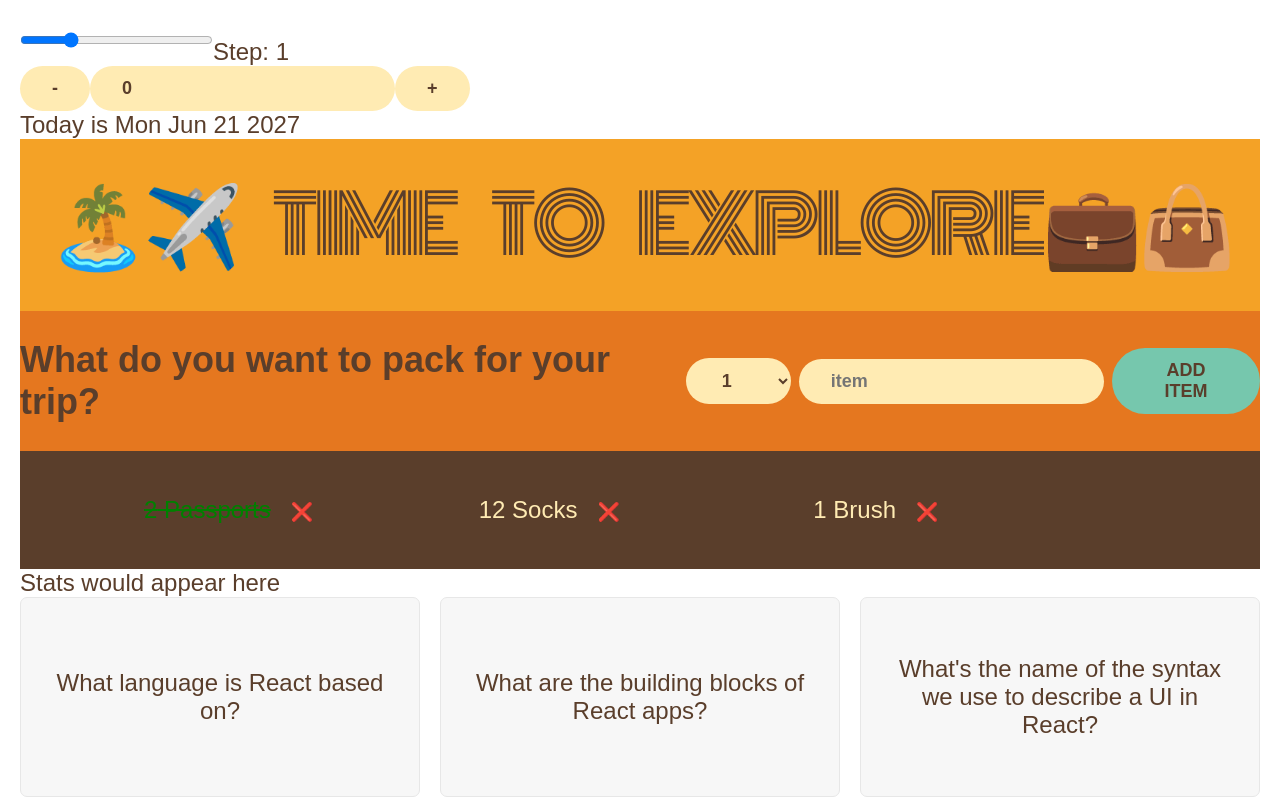
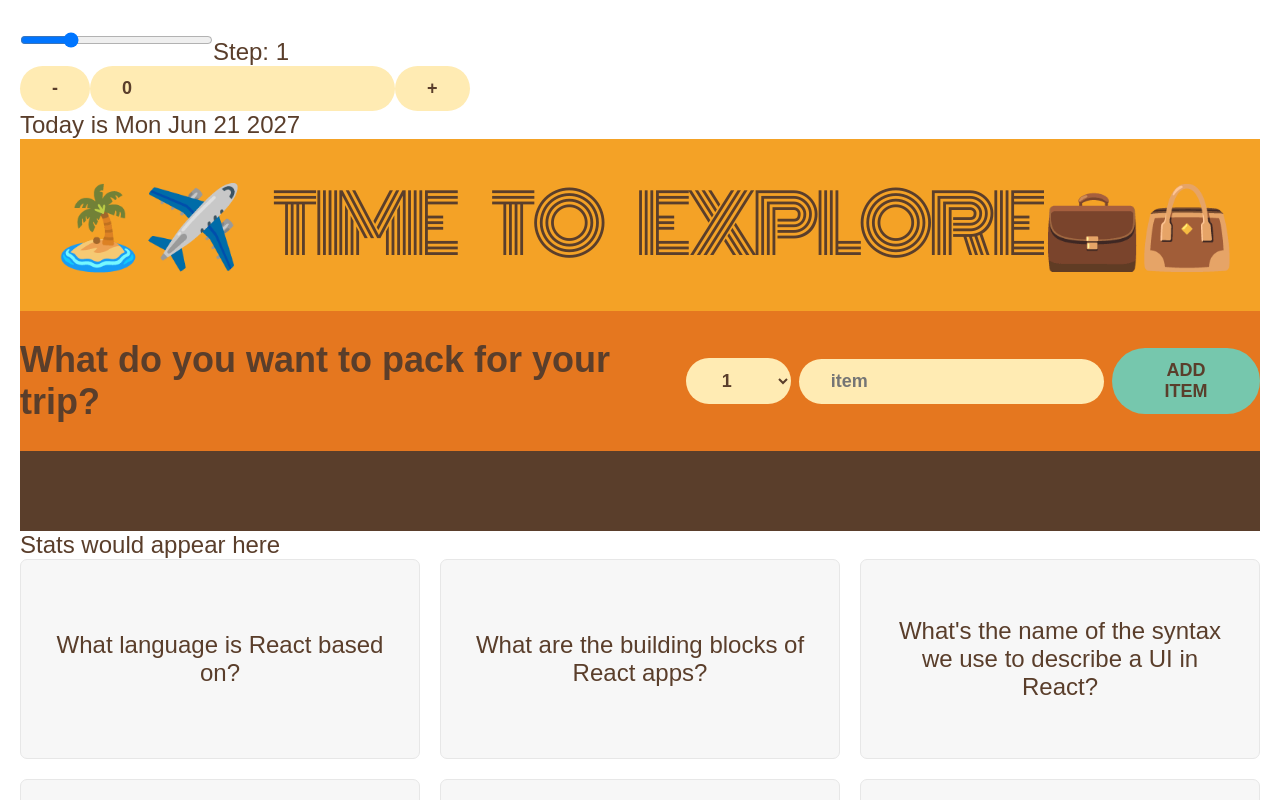
Before and after one commit to Codekazuki/step, a React (Create React App) app: page / in a window 1280 px wide. Shown: the top 800 px of the page. Built offline with nearby package versions, Linux system fonts and the light colour scheme.

Commit message:
handle add items props

```diff
--- a/src/Form.js
+++ b/src/Form.js
@@ -1,12 +1,8 @@
 import React, { useState } from "react";
 
-const Form = () => {
+const Form = ({ handleAddItems }) => {
   const [description, setDescription] = useState("");
   const [quantity, setQuantity] = useState(1);
-  const [items, setItems] = useState([]);
-  function handleAddItems(item) {
-    setItems((items) => [...items, item]);
-  }
 
   function handleSubmit(e) {
     e.preventDefault();
--- a/src/PackingList.js
+++ b/src/PackingList.js
@@ -1,16 +1,16 @@
 import React from "react";
 
-const initialItems = [
-  { id: 1, description: "Passports", quantity: 2, packed: true },
-  { id: 2, description: "Socks", quantity: 12, packed: false },
-  { id: 3, description: "Brush", quantity: 1, packed: false },
-];
+// const initialItems = [
+//   { id: 1, description: "Passports", quantity: 2, packed: true },
+//   { id: 2, description: "Socks", quantity: 12, packed: false },
+//   { id: 3, description: "Brush", quantity: 1, packed: false },
+// ];
 
-const PackingList = () => {
+const PackingList = ({ items }) => {
   return (
     <div className='list'>
       <ul>
-        {initialItems.map((item) => (
+        {items.map((item) => (
           <Item key={item.id} item={item} />
         ))}
       </ul>
--- a/src/Travel.js
+++ b/src/Travel.js
@@ -4,13 +4,18 @@
 import Form from "./Form";
 import PackingList from "./PackingList";
 import Stats from "./Stats";
+import { useState } from "react";
 
 const Travel = () => {
+  const [items, setItems] = useState([]);
+  function handleAddItems(item) {
+    setItems((items) => [...items, item]);
+  }
   return (
     <div>
       <Logo />
-      <Form />
-      <PackingList />
+      <Form handleAddItems={handleAddItems} />
+      <PackingList items={items} />
       <Stats />
     </div>
   );
```
